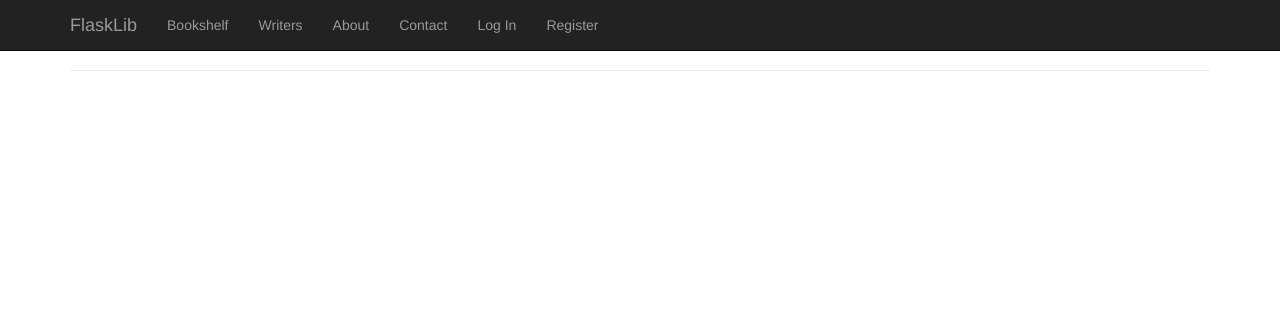
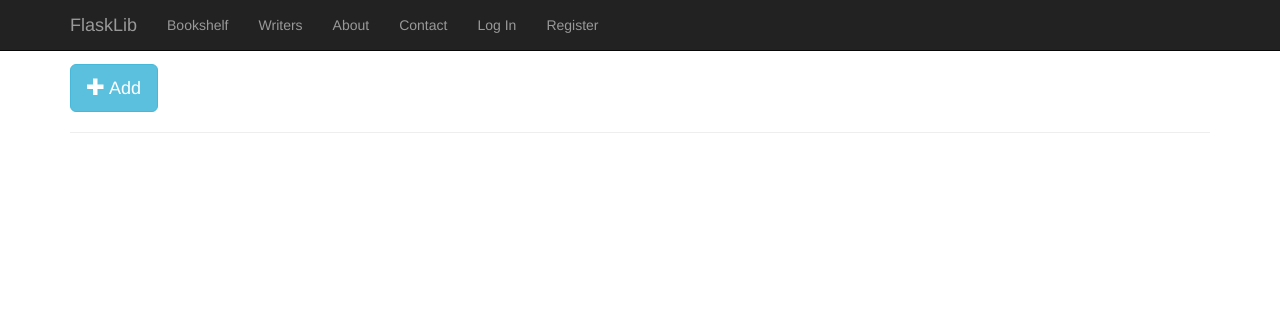
Before and after one commit to AlexGrek/FlaskLib, a Flask app: page /writers in a window 1280 px wide. Shown: the top 311 px of the page. Run offline with Flask 2, Linux system fonts and the light colour scheme; data that the repository does not hold is empty; parts of the project's set-up code (start-up, migrations or seed data) failed here and were passed over; some libraries are stand-ins or nearby versions.

Commit message:
added option to add writers using form

```diff
--- a/FlaskLib/FlaskLib/static/content/site.css
+++ b/FlaskLib/FlaskLib/static/content/site.css
@@ -85,6 +85,10 @@ input[type="checkbox"].input-validation-error {
     color: indianred;
 }
 
+.tools {
+    margin-top: 1em;
+}
+
 /* search bar */
 
 .searchprompt {
@@ -101,6 +105,7 @@ input[type="checkbox"].input-validation-error {
 	box-shadow:0 0 0;
 	border-color:#ccc;
 }
+
 .stylish-input-group button{
     border:0;
     background:transparent;
--- a/FlaskLib/FlaskLib/templates/add_book.html
+++ b/FlaskLib/FlaskLib/templates/add_book.html
@@ -11,7 +11,7 @@
 </div>
 {% endif %}
 
-<form method="POST" action="/add_book" class="form-group" id="form">
+<form method="POST" class="form-group" id="form">
     {{ form.hidden_tag() }}
     {{ form.title.label }} {{ form.title(size=20, class_ = 'form-control') }}
     {{ form.writers.label }} {{ form.writers(size=20, class_ = 'form-control') }}
--- a/FlaskLib/FlaskLib/templates/search.html
+++ b/FlaskLib/FlaskLib/templates/search.html
@@ -4,7 +4,7 @@
 
 <script src="../static/scripts/bookscr.js"></script>
 
-<aside class="searchprompt">
+<aside class="searchprompt tools">
     <form class="input-group stylish-input-group" action="/search" method="get">
         <input type="text" class="form-control" placeholder="Search" name="q">
         <span class="input-group-addon">
--- a/FlaskLib/FlaskLib/templates/writers.html
+++ b/FlaskLib/FlaskLib/templates/writers.html
@@ -3,6 +3,12 @@
 {% block content %}
 
 <script src="../static/scripts/bookscr.js"></script>
+
+<p class="tools">
+    <a href="{{url_for('add_writer')}}" class="btn btn-info btn-lg">
+        <span class="glyphicon glyphicon-plus"></span> Add
+    </a>
+</p>
 
 <div class="bookshelf">
     {% for writer in writers %}
--- a/FlaskLib/FlaskLib/views.py
+++ b/FlaskLib/FlaskLib/views.py
@@ -156,6 +156,7 @@ def remove_writer():
     dbx.session.commit()
     return redirect(url_for('writers'))
 
+
 @app.route('/add_book', methods=['GET', 'POST'])
 @login_required
 def add_book():
@@ -176,6 +177,23 @@ def add_book():
         id = book.id
         return redirect(url_for('home'))
     return render_template('add_book.html', form=form, user = current_user)
+
+
+@app.route('/add_writer', methods=['GET', 'POST'])
+@login_required
+def add_writer():
+    form = WriterForm()
+    if form.validate_on_submit():
+        w = Writer.query.filter_by(name = form.name.data.strip()).first()
+        if w is not None:
+                flash('Writer with name "%s" already exists' % form.name.data)
+                return render_template('edit_writer.html', form=form, user = current_user)
+
+        wr = Writer(name = form.name.data.strip())
+        dbx.session.add(wr)
+        dbx.session.commit()
+        return redirect(url_for('writers'))
+    return render_template('edit_writer.html', form=form, user = current_user)
 
 @app.route('/edit_book', methods=['GET', 'POST'])
 @login_required
@@ -210,7 +228,7 @@ def edit_book():
             dbx.session.commit()
             print book
             return redirect(url_for('home'))
-    return render_template('edit_book.html', form=form, user = current_user)
+    return render_template('add_book.html', form=form, user = current_user)
 
 @app.route('/edit_writer', methods=['GET', 'POST'])
 @login_required
```
Also changed, not shown: FlaskLib/FlaskLib/templates/edit_book.html (+24 -0 lines), 1 other file.
